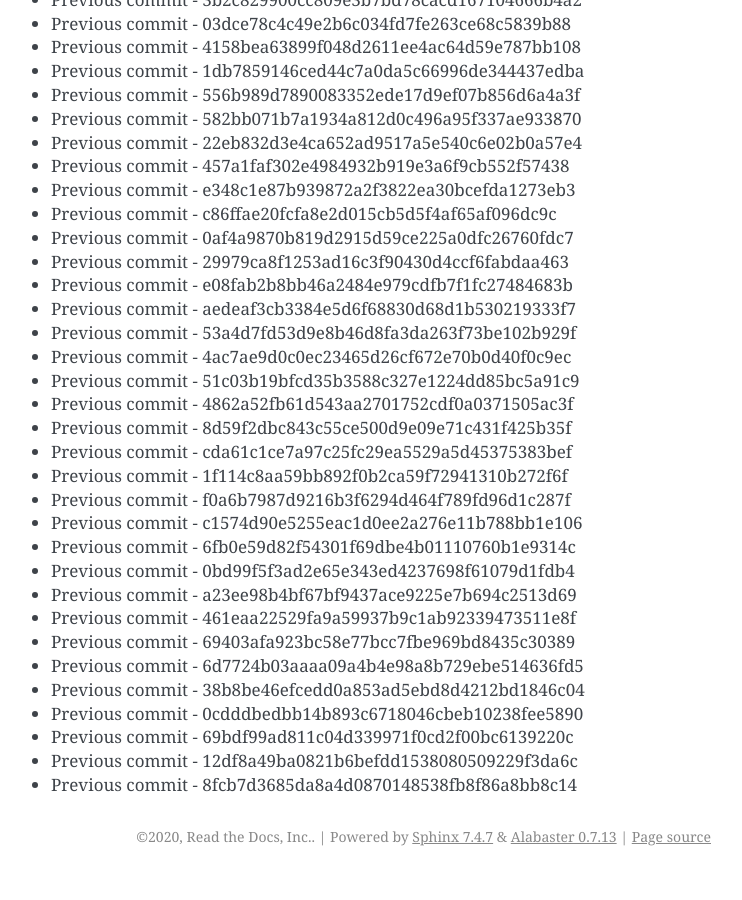
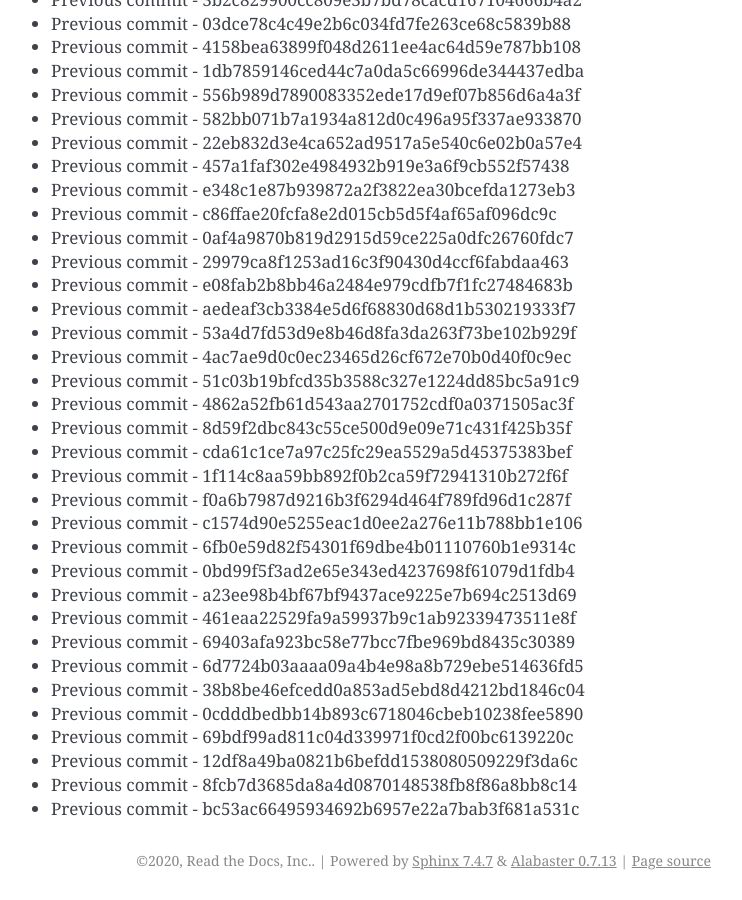
Before and after one commit to readthedocs/rtd-git-stresstest, a Sphinx documentation site: the page built from docs/updates.rst, in a window 1280 px wide and 900 px high, scrolled down 73498 px. Shown: the whole window, without its empty margins (399-1141 px from the left). Built offline with Sphinx 7.4.7, drawn with Linux system fonts in a browser that asks for light colours; before the commit the page ends 74374 px from its top, so only the background shows below that.

Commit message:
Generating commit from previous: bc53ac66495934692b6957e22a7bab3f681a531c

```diff
--- a/docs/updates.rst
+++ b/docs/updates.rst
@@ -3120,3 +3120,4 @@ It can be tested for any performance characteristics.
 * Previous commit - 69bdf99ad811c04d339971f0cd2f00bc6139220c
 * Previous commit - 12df8a49ba0821b6befdd1538080509229f3da6c
 * Previous commit - 8fcb7d3685da8a4d0870148538fb8f86a8bb8c14
+* Previous commit - bc53ac66495934692b6957e22a7bab3f681a531c
```
